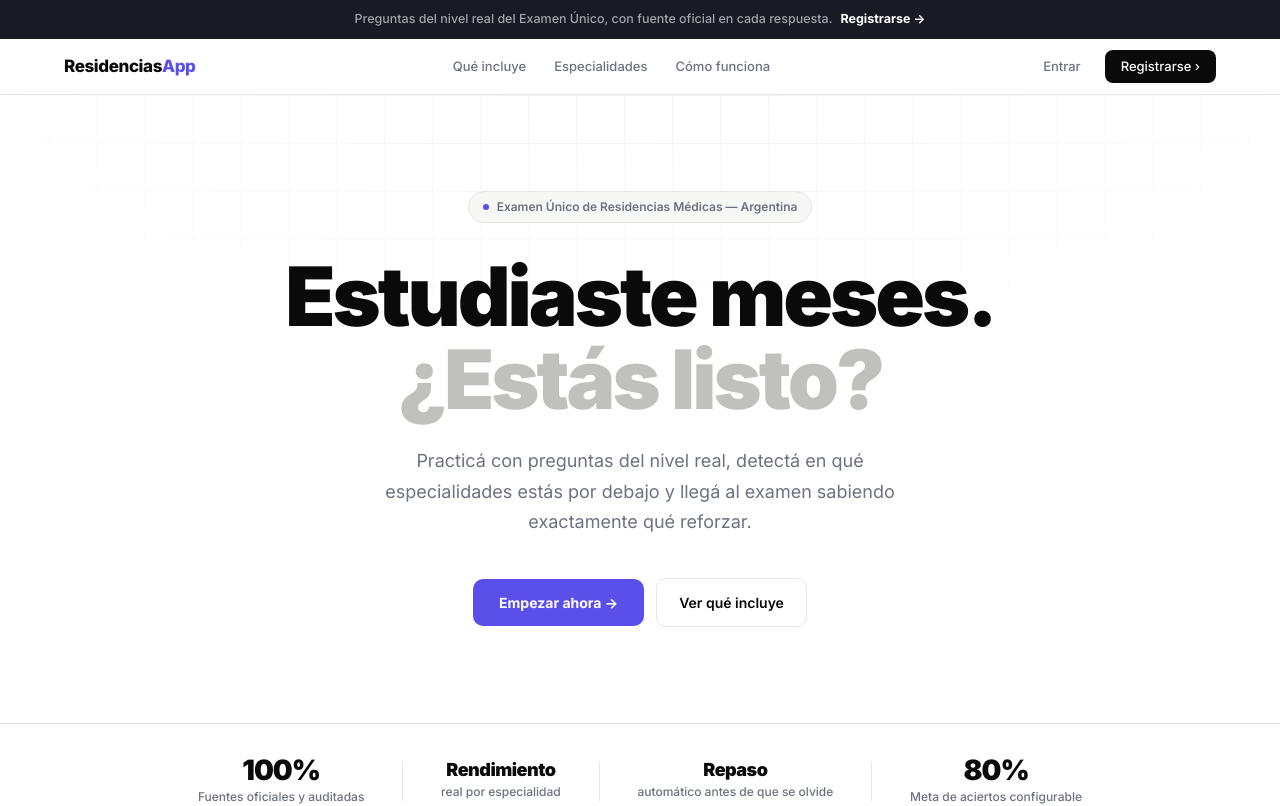
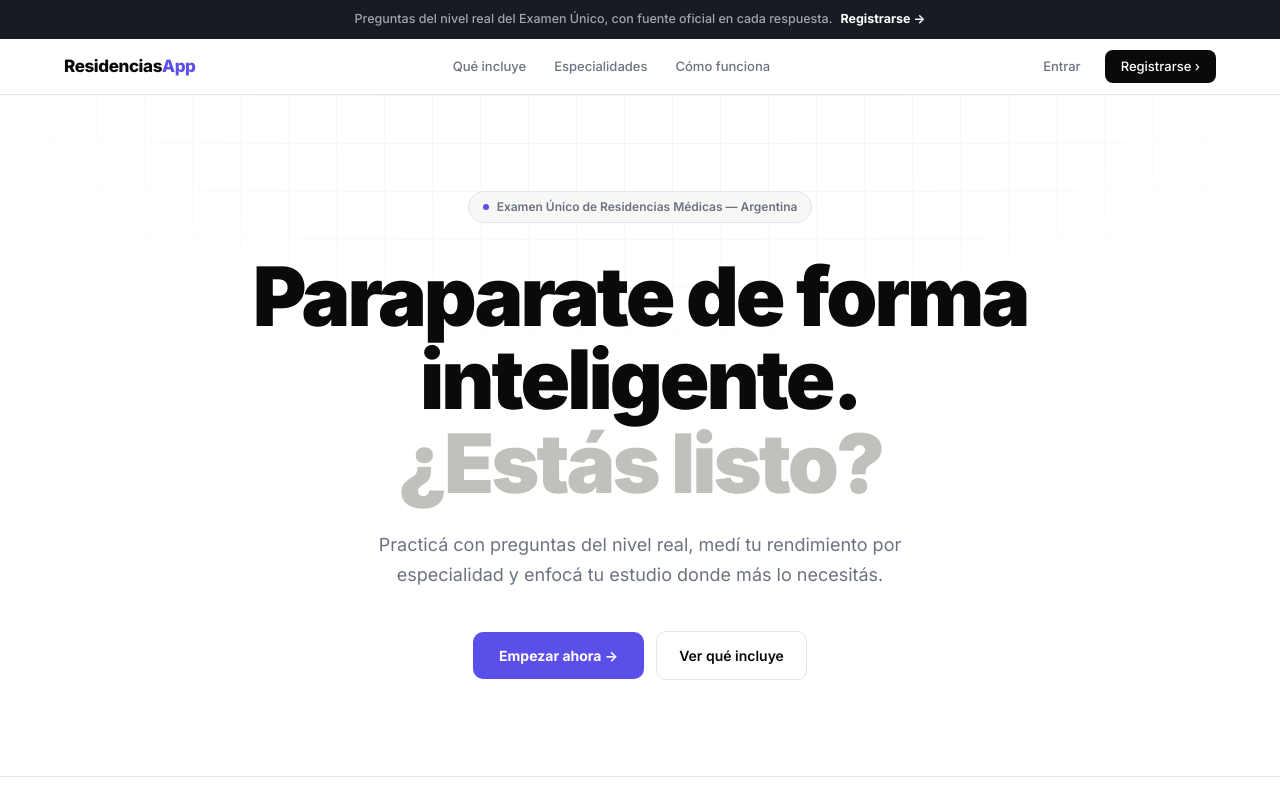
Before and after one commit to Fruk0/residenciasapp, a React (Vite) app: page / in a window 1280 px wide. Shown: the top 806 px of the page. Built offline with nearby package versions, Linux system fonts and the light colour scheme; no server answers.

Commit message:
mejora landing v3

```diff
--- a/src/pages/Landing.jsx
+++ b/src/pages/Landing.jsx
@@ -103,12 +103,11 @@ export default function Landing() {
             Examen Único de Residencias Médicas — Argentina
           </div>
           <h1 className="display">
-            Estudiaste meses.<br />
+            Paraparate de forma inteligente.<br />
             <span className="dim">¿Estás listo?</span>
           </h1>
           <p className="hero-sub">
-            Practicá con preguntas del nivel real, detectá en qué especialidades estás por debajo
-            y llegá al examen sabiendo exactamente qué reforzar.
+            Practicá con preguntas del nivel real, medí tu rendimiento por especialidad y enfocá tu estudio donde más lo necesitás.
           </p>
           <div className="hero-ctas">
             <a href="#" onClick={go} className="cta-blue">Empezar ahora →</a>
```
